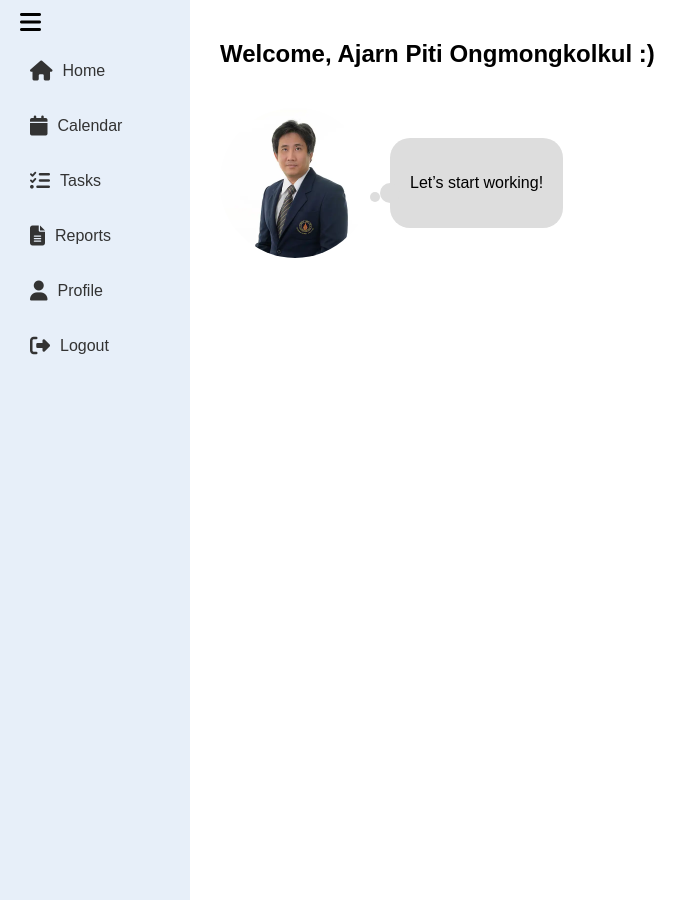
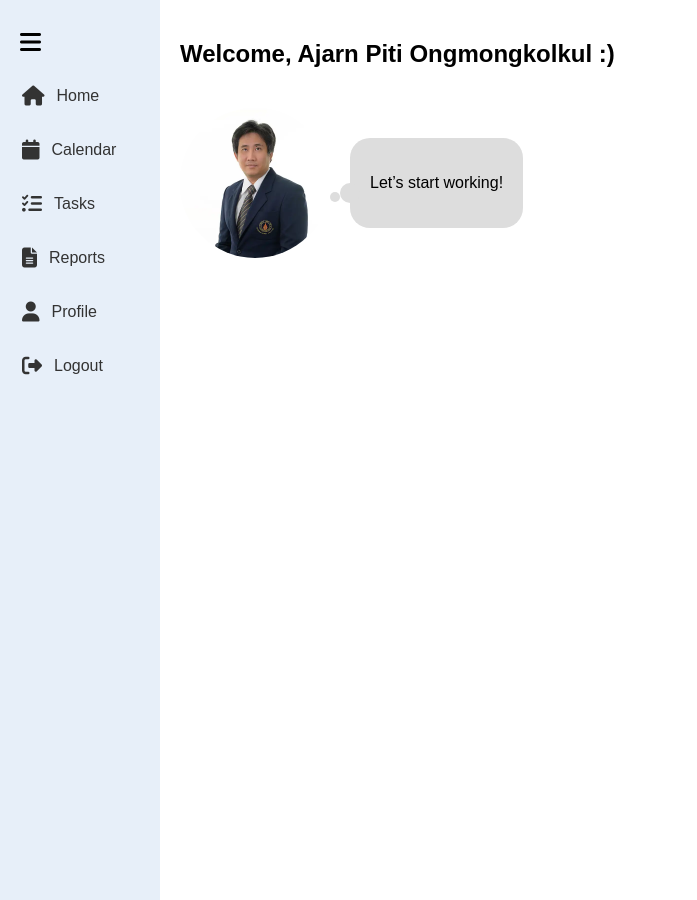
Before and after one commit to sirithatthamrong/SWE-P1, a Flask app: page / in a window 1280 px wide. Shown: the whole page, without its empty margins (0-697 px from the left). Run offline with Flask 3, Linux system fonts and the light colour scheme; the visitor is signed in with stand-in values (Sample User, id 1).

Commit message:
Add sidebar to navigate to other pages

```diff
--- a/app/static/css/home.css
+++ b/app/static/css/home.css
@@ -7,41 +7,69 @@ body {
 
 /* Sidebar */
 .sidebar {
-    width: 150px;
+    width: 140px;
     background: #e7eff9;
     display: flex;
     flex-direction: column;
-    padding: 20px;
+    padding: 10px;
     position: fixed;
     height: 100vh;
     left: 0;
     top: 0;
-    transition: transform 0.3s ease-in-out;
+    transition: width 0.3s ease-in-out;
     overflow: hidden;
+    align-items: center; /* Center elements */
 }
 
-/* Hide sidebar when inactive */
+/* Sidebar Collapsed */
 .sidebar.hidden {
-    width: 25px; /* Keep only icons visible */
+    width: 50px; /* Icons remain visible */
 }
 
-/* Hide text when sidebar is collapsed */
+/* Sidebar Navigation */
+.sidebar .nav {
+    list-style: none;
+    padding: 0;
+    margin: 0;
+    width: 100%;
+}
+
+/* Sidebar Items */
+.sidebar .nav li {
+    margin: 10px 0;
+}
+
+/* Sidebar Links */
+.sidebar .nav a {
+    text-decoration: none;
+    color: #333;
+    font-size: 16px;
+    display: flex;
+    align-items: center;
+    padding: 12px;
+    border-radius: 5px;
+    transition: background 0.3s ease-in-out;
+}
+
+/* Hover effect */
+.sidebar .nav a:hover {
+    background: #d1e3f8;
+}
+
+/* Sidebar Icons */
+.sidebar .nav a i {
+    font-size: 20px;
+    margin-right: 12px;
+    transition: margin-right 0.3s ease-in-out;
+}
+
+/* When sidebar is collapsed, hide text */
+.sidebar.hidden .nav a span {
+    display: none;
+}
+
 .sidebar.hidden .nav a {
     justify-content: center;
-}
-
-.sidebar.hidden .nav a span {
-    display: none; /* Hide text */
-}
-
-/* Adjust main content when sidebar is hidden */
-.main-content {
-    transition: margin-left 0.3s ease-in-out;
-    margin-left: 200px;
-}
-
-.main-content.expanded {
-    margin-left: 60px; /* Shift content when collapsed */
 }
 
 .menu-toggle {
@@ -49,75 +77,26 @@ body {
     border: none;
     font-size: 24px;
     cursor: pointer;
-    color: black;
     outline: none;
-    z-index: 1000;
-}
-
-/* Position the topbar menu icon */
-.topbar .menu-toggle {
-    position: absolute;
-    left: 20px;
-    top: 10px;
-}
-
-/* Ensure sidebar icons remain visible */
-.sidebar .nav a {
+    padding: 10px;
     display: flex;
     align-items: center;
-    padding: 10px;
-}
-
-.sidebar .nav a i {
-    font-size: 20px;
-    margin-right: 10px;
-}
-
-/* When sidebar is collapsed, remove text spacing */
-.sidebar.hidden .nav a i {
-    margin-right: 0;
-}
-
-/* When sidebar is hidden, shift menu button */
-.sidebar.hidden .menu-toggle {
-    position: absolute;
-    left: 15px;
-    top: 15px;
-}
-
-.sidebar .logo {
-    font-size: 24px;
-    font-weight: bold;
-    margin-bottom: 30px;
-}
-
-.sidebar .nav {
-    list-style: none;
-    padding: 0;
-}
-
-.sidebar .nav li {
-    margin: 15px 0;
-}
-
-.sidebar .nav a {
-    text-decoration: none;
-    color: #333;
-    font-size: 16px;
-    display: flex;
-    align-items: center;
-}
-
-.sidebar .nav a i {
-    margin-right: 10px;
+    justify-content: center;
 }
 
 /* Main Content */
 .main-content {
+    transition: margin-left 0.3s ease-in-out;
+    margin-left: 160px;
     flex: 1;
     padding: 20px;
     display: flex;
     flex-direction: column;
+}
+
+/* When sidebar is collapsed */
+.main-content.expanded {
+    margin-left: 60px;
 }
 
 /* Welcome Section */
@@ -133,6 +112,7 @@ body {
     border-radius: 50%;
 }
 
+/* Thought Bubble */
 .thought-bubble {
     background: #ddd;
     padding: 20px;
@@ -162,3 +142,22 @@ body {
     top: 60%;
     border-radius: 50%;
 }
+
+/* Responsive Adjustments */
+@media (max-width: 768px) {
+    .sidebar {
+        width: 60px;
+    }
+
+    .sidebar.hidden {
+        width: 0;
+    }
+
+    .main-content {
+        margin-left: 60px;
+    }
+
+    .main-content.expanded {
+        margin-left: 0;
+    }
+}
--- a/app/templates/base.html
+++ b/app/templates/base.html
@@ -13,7 +13,7 @@
     <!-- Sidebar -->
     <div class="sidebar">
         <ul class="nav">
-            <li class="topbar"> <i class="fas fa-bars menu-toggle"></i> </li>
+            <li> <i class="fas fa-bars menu-toggle"></i> </li>
             <li><a href="{{ url_for('main.home') }}"><i class="fas fa-home"></i> <span>Home</span></a></li>
             <li><a href="#"><i class="fas fa-calendar"></i> <span>Calendar</span></a></li>
             <li><a href="#"><i class="fas fa-tasks"></i> <span>Tasks</span></a></li>
@@ -26,10 +26,6 @@
 
     <!-- Main Content -->
     <div class="main-content">
-<!--        <div class="topbar">-->
-<!--            <i class="fas fa-bars menu-toggle"></i>-->
-<!--        </div>-->
-
         <div class="content">
             {% block content %}{% endblock %}
         </div>
```
